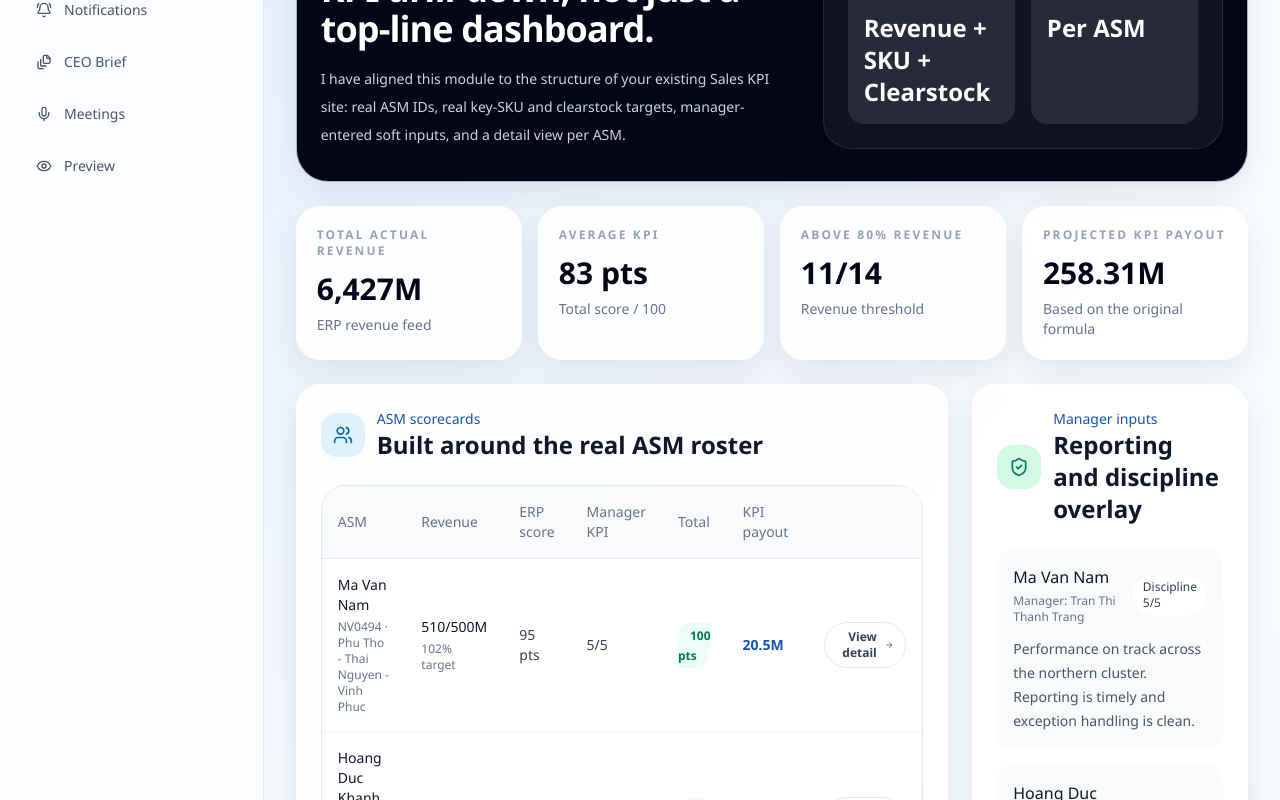
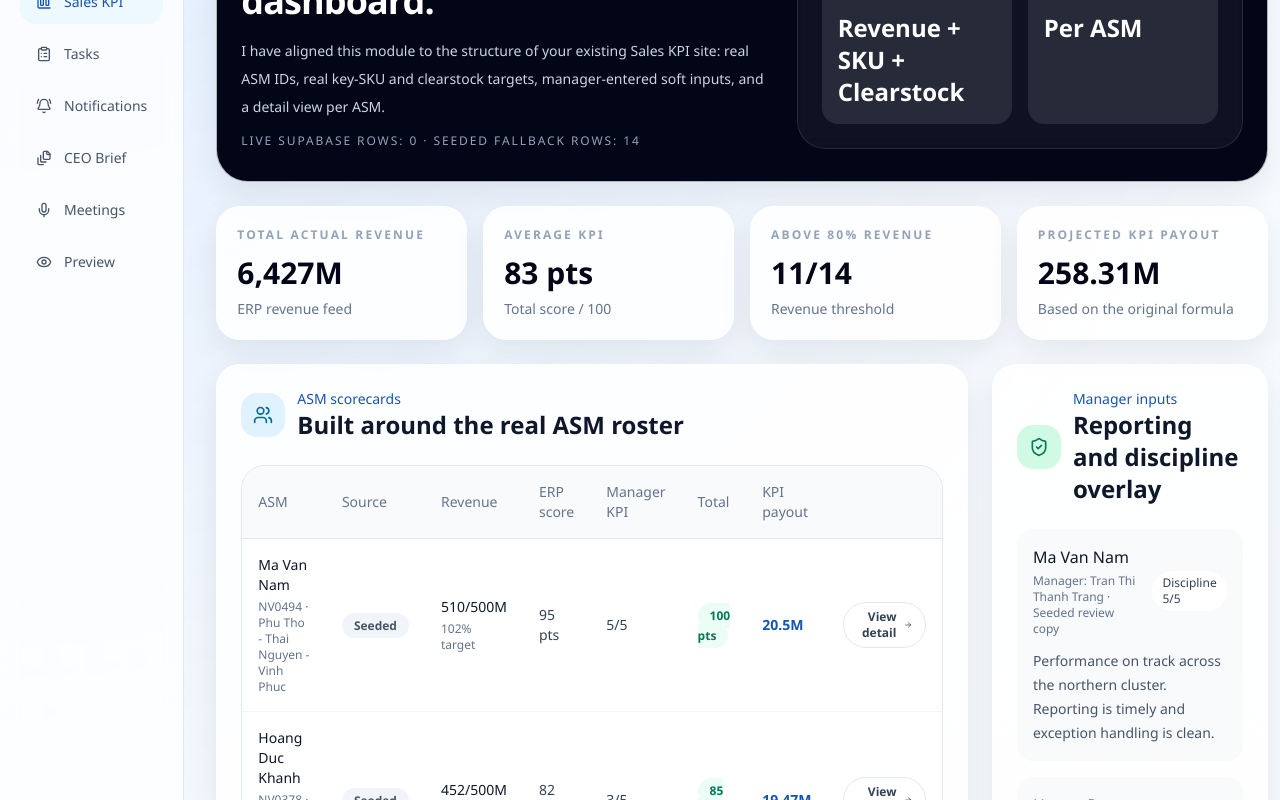
Before and after one commit to dphung88/hb-execution-os, a Next.js app: page /sales-performance in a window 1280 px wide. Shown: the part 360-1160 px from the top of the page. Built offline with nearby package versions, Linux system fonts and the light colour scheme; no server answers; the database is empty.

Commit message:
Connect sales KPI views to Supabase data

```diff
--- a/app/(app)/sales-performance/[id]/page.tsx
+++ b/app/(app)/sales-performance/[id]/page.tsx
@@ -1,7 +1,7 @@
 import { notFound } from "next/navigation";
 
 import { SalesPerformanceDetail } from "@/components/sales/sales-performance-detail";
-import { getSalesAsmById } from "@/lib/sales/scorecards";
+import { getSalesAsmByIdResolved } from "@/lib/sales/queries";
 
 type SalesPerformanceDetailPageProps = {
   params: Promise<{
@@ -11,7 +11,7 @@ type SalesPerformanceDetailPageProps = {
 
 export default async function SalesPerformanceDetailPage({ params }: SalesPerformanceDetailPageProps) {
   const { id } = await params;
-  const asm = getSalesAsmById(id);
+  const asm = await getSalesAsmByIdResolved(id);
 
   if (!asm) {
     notFound();
--- a/app/(app)/sales-performance/page.tsx
+++ b/app/(app)/sales-performance/page.tsx
@@ -1,5 +1,8 @@
 import { SalesPerformanceHub } from "@/components/sales/sales-performance-hub";
+import { getSalesScorecardsData } from "@/lib/sales/queries";
 
-export default function SalesPerformancePage() {
-  return <SalesPerformanceHub />;
+export default async function SalesPerformancePage() {
+  const { scorecards, liveCount, seededCount } = await getSalesScorecardsData();
+
+  return <SalesPerformanceHub scorecards={scorecards} liveCount={liveCount} seededCount={seededCount} />;
 }
--- a/components/sales/sales-performance-hub.tsx
+++ b/components/sales/sales-performance-hub.tsx
@@ -2,7 +2,8 @@ import Link from "next/link";
 import { ArrowRight, BarChart3, Calculator, DatabaseZap, ShieldCheck, Users } from "lucide-react";
 
 import { demoErpPipeline, salesKpiProducts, salesScoringRules } from "@/lib/demo-data";
-import { getSalesScorecards } from "@/lib/sales/scorecards";
+import type { SalesAsmResolved } from "@/lib/sales/queries";
+import type { SalesAsmScorecard } from "@/lib/sales/scorecards";
 
 function getHealthTone(total: number) {
   if (total >= 80) return "text-emerald-700 bg-emerald-50";
@@ -10,8 +11,13 @@ function getHealthTone(total: number) {
   return "text-rose-700 bg-rose-50";
 }
 
-export function SalesPerformanceHub() {
-  const scorecards = getSalesScorecards();
+type SalesPerformanceHubProps = {
+  scorecards: Array<SalesAsmResolved & { periodLabel: string; scorecard: SalesAsmScorecard }>;
+  liveCount: number;
+  seededCount: number;
+};
+
+export function SalesPerformanceHub({ scorecards, liveCount, seededCount }: SalesPerformanceHubProps) {
   const totalRevenue = scorecards.reduce((sum, asm) => sum + asm.revenueActual, 0);
   const totalPayout = scorecards.reduce((sum, asm) => sum + asm.scorecard.payout, 0);
   const aboveEighty = scorecards.filter((asm) => asm.scorecard.revenuePct >= 80).length;
@@ -31,6 +37,9 @@ export function SalesPerformanceHub() {
             <p className="mt-4 max-w-3xl text-sm leading-7 text-slate-300">
               I have aligned this module to the structure of your existing Sales KPI site: real ASM IDs,
               real key-SKU and clearstock targets, manager-entered soft inputs, and a detail view per ASM.
+            </p>
+            <p className="mt-3 text-xs uppercase tracking-[0.16em] text-slate-400">
+              Live Supabase rows: {liveCount} · Seeded fallback rows: {seededCount}
             </p>
           </div>
 
@@ -84,6 +93,7 @@ export function SalesPerformanceHub() {
               <thead className="bg-slate-50 text-left text-slate-500">
                 <tr>
                   <th className="px-4 py-4 font-medium">ASM</th>
+                  <th className="px-4 py-4 font-medium">Source</th>
                   <th className="px-4 py-4 font-medium">Revenue</th>
                   <th className="px-4 py-4 font-medium">ERP score</th>
                   <th className="px-4 py-4 font-medium">Manager KPI</th>
@@ -107,6 +117,15 @@ export function SalesPerformanceHub() {
                         <div className="mt-1 text-xs text-slate-500">
                           {asm.id} · {asm.region}
                         </div>
+                      </td>
+                      <td className="px-4 py-4">
+                        <span
+                          className={`rounded-full px-3 py-1 text-xs font-semibold ${
+                            asm.source === "supabase" ? "bg-emerald-50 text-emerald-700" : "bg-slate-100 text-slate-600"
+                          }`}
+                        >
+                          {asm.source === "supabase" ? "Live" : "Seeded"}
+                        </span>
                       </td>
                       <td className="px-4 py-4">
                         <div className="font-medium text-slate-900">
@@ -157,7 +176,9 @@ export function SalesPerformanceHub() {
                   <div className="flex items-center justify-between gap-3">
                     <div>
                       <p className="font-medium text-slate-900">{asm.name}</p>
-                      <p className="mt-1 text-xs text-slate-500">Manager: {asm.manager}</p>
+                      <p className="mt-1 text-xs text-slate-500">
+                        Manager: {asm.manager} · {asm.source === "supabase" ? "Live data" : "Seeded review copy"}
+                      </p>
                     </div>
                     <span className="rounded-full bg-white px-2.5 py-1 text-xs font-medium text-slate-700">
                       Discipline {asm.scorecard.manualScore}/5
--- /dev/null
+++ b/lib/sales/queries.ts
@@ -0,0 +1,132 @@
+import { demoSalesAsms } from "@/lib/demo-data";
+import { createClient } from "@/lib/supabase/server";
+import { getSalesScorecards, type SalesAsm } from "@/lib/sales/scorecards";
+
+type KpiDataRow = {
+  asm_id: string;
+  month: string | null;
+  dt_target: number | null;
+  dt_thuc_dat: number | null;
+  kh_moi: number | null;
+  hb006: number | null;
+  hb034: number | null;
+  hb031: number | null;
+  hb035: number | null;
+  noiquy: number | null;
+  total_kpi: number | null;
+  luong: number | null;
+  from_date: string | null;
+  to_date: string | null;
+  source_synced_at: string | null;
+  updated_at: string | null;
+};
+
+export type SalesAsmResolved = SalesAsm & {
+  source: "supabase" | "demo";
+  sourceSyncedAt: string | null;
+  fromDate: string | null;
+  toDate: string | null;
+};
+
+function normalizeRevenueActual(actual: number | null, target: number) {
+  if (actual == null) return target;
+
+  // If ERP writes raw VND while targets are still stored in millions, normalize for scoring/display.
+  if (target <= 10000 && actual >= 1000000) {
+    return Number((actual / 1000000).toFixed(2));
+  }
+
+  return Number(actual);
+}
+
+function toResolvedAsm(baseAsm: SalesAsm, row: KpiDataRow): SalesAsmResolved {
+  const revenueTarget = Number(row.dt_target ?? baseAsm.revenueTarget);
+  const disciplineScore =
+    row.noiquy == null ? baseAsm.disciplineScore : Math.max(0, Math.min(5, Number(row.noiquy)));
+
+  return {
+    ...baseAsm,
+    periodKey: row.month ?? baseAsm.periodKey,
+    revenueTarget,
+    revenueActual: normalizeRevenueActual(row.dt_thuc_dat, revenueTarget),
+    newCustomersActual: Number(row.kh_moi ?? baseAsm.newCustomersActual),
+    hb006: Number(row.hb006 ?? baseAsm.hb006),
+    hb034: Number(row.hb034 ?? baseAsm.hb034),
+    hb031: Number(row.hb031 ?? baseAsm.hb031),
+    hb035: Number(row.hb035 ?? baseAsm.hb035),
+    disciplineScore,
+    source: "supabase",
+    sourceSyncedAt: row.source_synced_at ?? row.updated_at,
+    fromDate: row.from_date,
+    toDate: row.to_date,
+  };
+}
+
+function getDemoResolvedAsms(): SalesAsmResolved[] {
+  return demoSalesAsms.map((asm) => ({
+    ...asm,
+    source: "demo" as const,
+    sourceSyncedAt: null,
+    fromDate: null,
+    toDate: null,
+  }));
+}
+
+export async function getSalesAsms(): Promise<SalesAsmResolved[]> {
+  const hasSupabaseEnv =
+    Boolean(process.env.NEXT_PUBLIC_SUPABASE_URL) &&
+    Boolean(process.env.NEXT_PUBLIC_SUPABASE_ANON_KEY);
+
+  if (!hasSupabaseEnv) {
+    return getDemoResolvedAsms();
+  }
+
+  const supabase = await createClient();
+  const { data, error } = await supabase
+    .from("kpi_data")
+    .select(
+      "asm_id, month, dt_target, dt_thuc_dat, kh_moi, hb006, hb034, hb031, hb035, noiquy, total_kpi, luong, from_date, to_date, source_synced_at, updated_at"
+    )
+    .order("month", { ascending: false })
+    .order("updated_at", { ascending: false });
+
+  if (error || !data?.length) {
+    return getDemoResolvedAsms();
+  }
+
+  const latestMonth = data.find((row) => row.month)?.month ?? null;
+  const monthRows = latestMonth ? data.filter((row) => row.month === latestMonth) : data;
+  const latestByAsm = new Map<string, KpiDataRow>();
+
+  monthRows.forEach((row) => {
+    if (!latestByAsm.has(row.asm_id)) {
+      latestByAsm.set(row.asm_id, row);
+    }
+  });
+
+  const resolved = demoSalesAsms.map((asm) => {
+    const liveRow = latestByAsm.get(asm.id);
+    return liveRow ? toResolvedAsm(asm, liveRow) : { ...asm, source: "demo" as const, sourceSyncedAt: null, fromDate: null, toDate: null };
+  });
+
+  const hasAnyLiveRows = resolved.some((asm) => asm.source === "supabase");
+  return hasAnyLiveRows ? resolved : getDemoResolvedAsms();
+}
+
+export async function getSalesScorecardsData() {
+  const asms = await getSalesAsms();
+  const scorecards = getSalesScorecards(asms);
+  const liveCount = asms.filter((asm) => asm.source === "supabase").length;
+
+  return {
+    asms,
+    scorecards,
+    liveCount,
+    seededCount: asms.length - liveCount,
+  };
+}
+
+export async function getSalesAsmByIdResolved(id: string) {
+  const asms = await getSalesAsms();
+  return asms.find((asm) => asm.id === id) ?? null;
+}
--- a/lib/sales/scorecards.ts
+++ b/lib/sales/scorecards.ts
@@ -1,6 +1,7 @@
 import { demoSalesAsms, salesKpiProducts, salesPeriods } from "@/lib/demo-data";
 
 export type SalesAsm = (typeof demoSalesAsms)[number];
+export type SalesAsmScorecard = ReturnType<typeof getAsmScorecard>;
 
 export function getSalesPeriodLabel(periodKey: string) {
   return salesPeriods.find((period) => period.key === periodKey)?.label ?? periodKey;
@@ -81,12 +82,12 @@ export function getAsmScorecard(asm: SalesAsm) {
   };
 }
 
-export function getSalesAsmById(id: string) {
-  return demoSalesAsms.find((asm) => asm.id === id) ?? null;
+export function getSalesAsmById(id: string, asms: SalesAsm[] = demoSalesAsms) {
+  return asms.find((asm) => asm.id === id) ?? null;
 }
 
-export function getSalesScorecards() {
-  return demoSalesAsms.map((asm) => ({
+export function getSalesScorecards<T extends SalesAsm>(asms: T[] = demoSalesAsms as T[]) {
+  return asms.map((asm) => ({
     ...asm,
     periodLabel: getSalesPeriodLabel(asm.periodKey),
     scorecard: getAsmScorecard(asm)
```
Also changed, not shown: components/sales/sales-performance-detail.tsx (+18 -8 lines).
